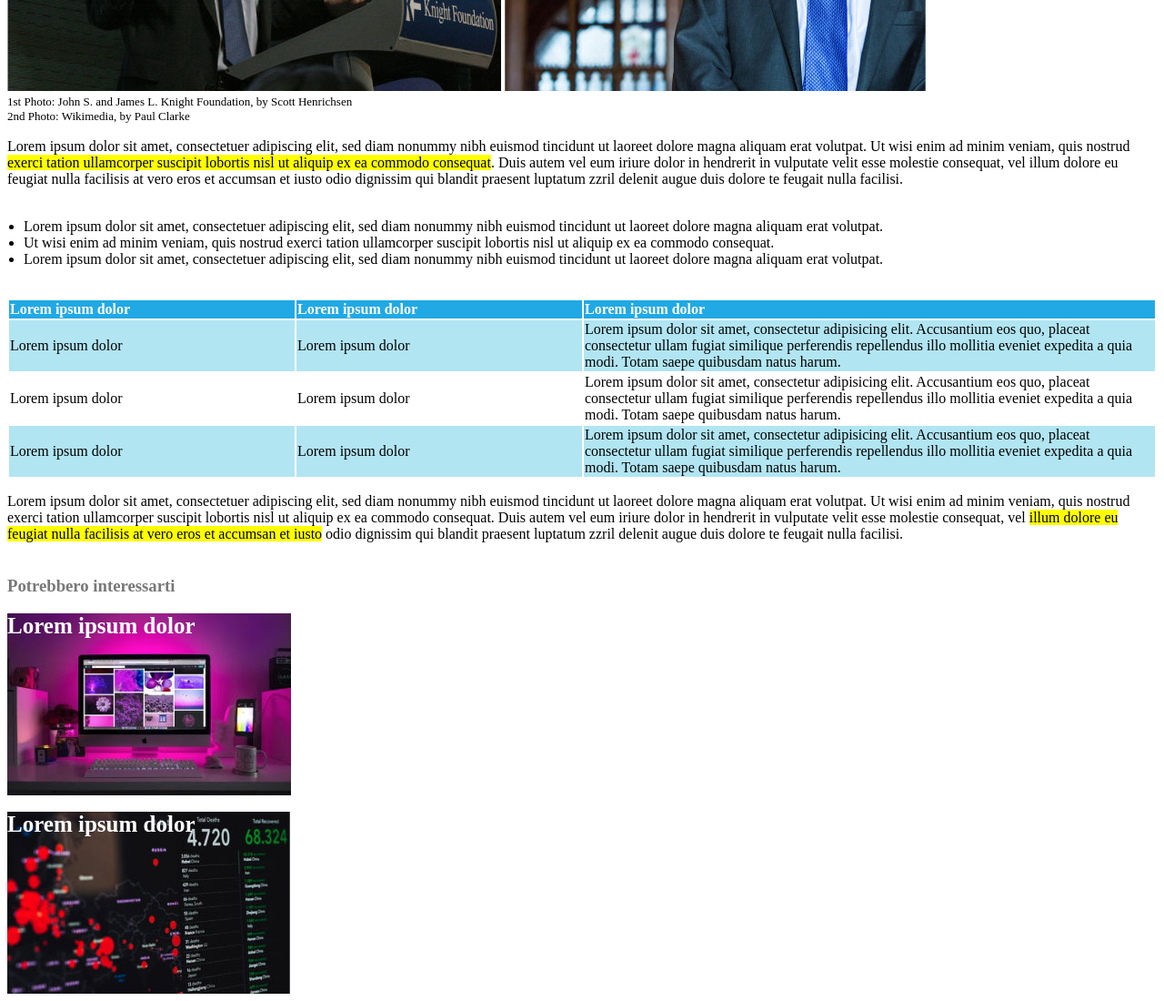
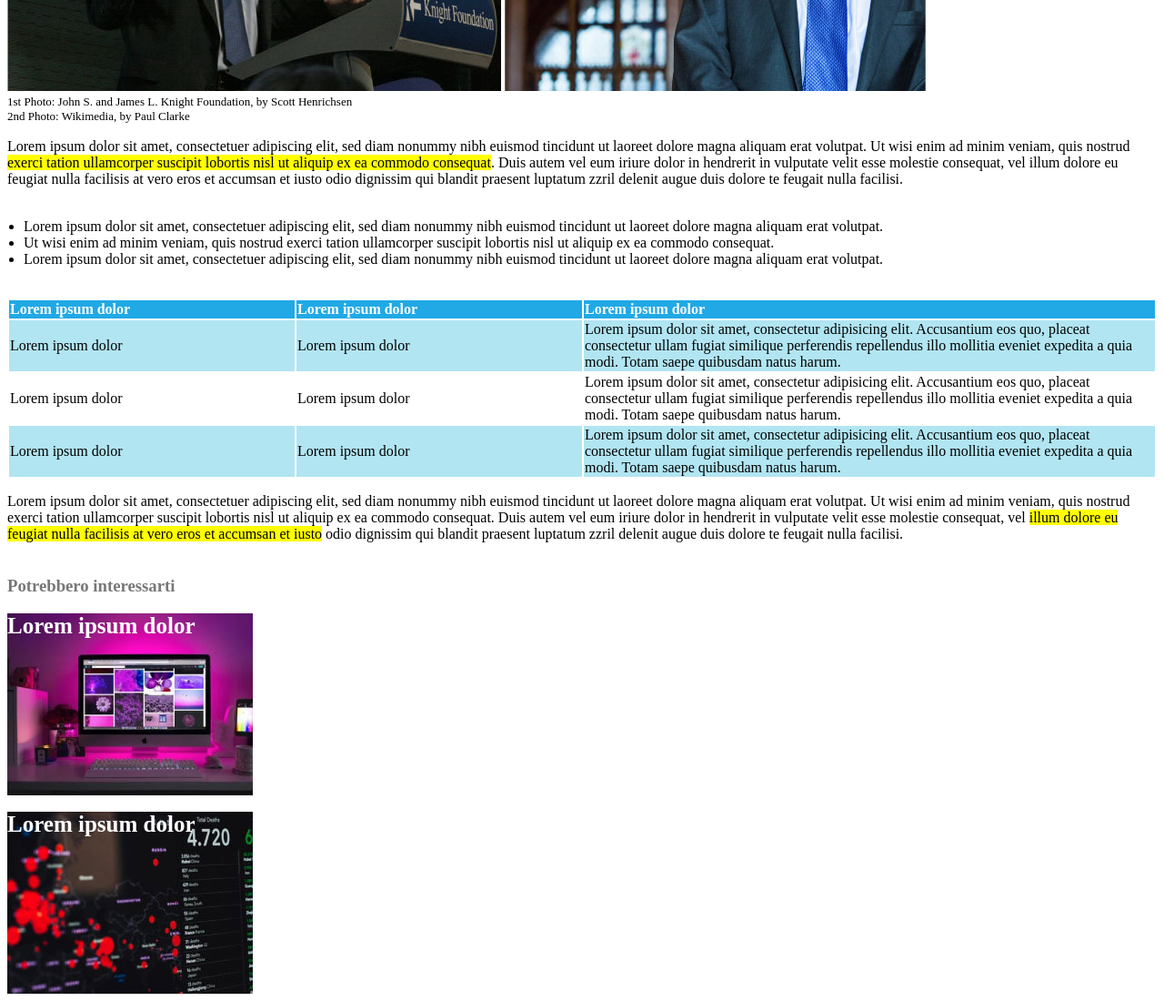
Before and after one commit to smschn/html-css-booleaner, a plain HTML site: page index.html in a window 1280 px wide. Shown: the part 572-1672 px from the top of the page at 91% size. Drawn offline with Linux system fonts and the light colour scheme.

Commit message:
Adjusted images size

```diff
--- a/css/style.css
+++ b/css/style.css
@@ -68,7 +68,7 @@ table {
 .monitor {
     background-image: url("../img/monitor.jpg");
     background-repeat: no-repeat;
-    width: auto;
+    width: 270px;
     height: 200px;
     color: white;
     font-size: 25px;
@@ -77,7 +77,7 @@ table {
 .graph {
     background-image: url("../img/graph.jpg");
     background-repeat: no-repeat;
-    width: auto;
+    width: 270px;
     height: 200px;
     color: white;
     font-size: 25px;
```
